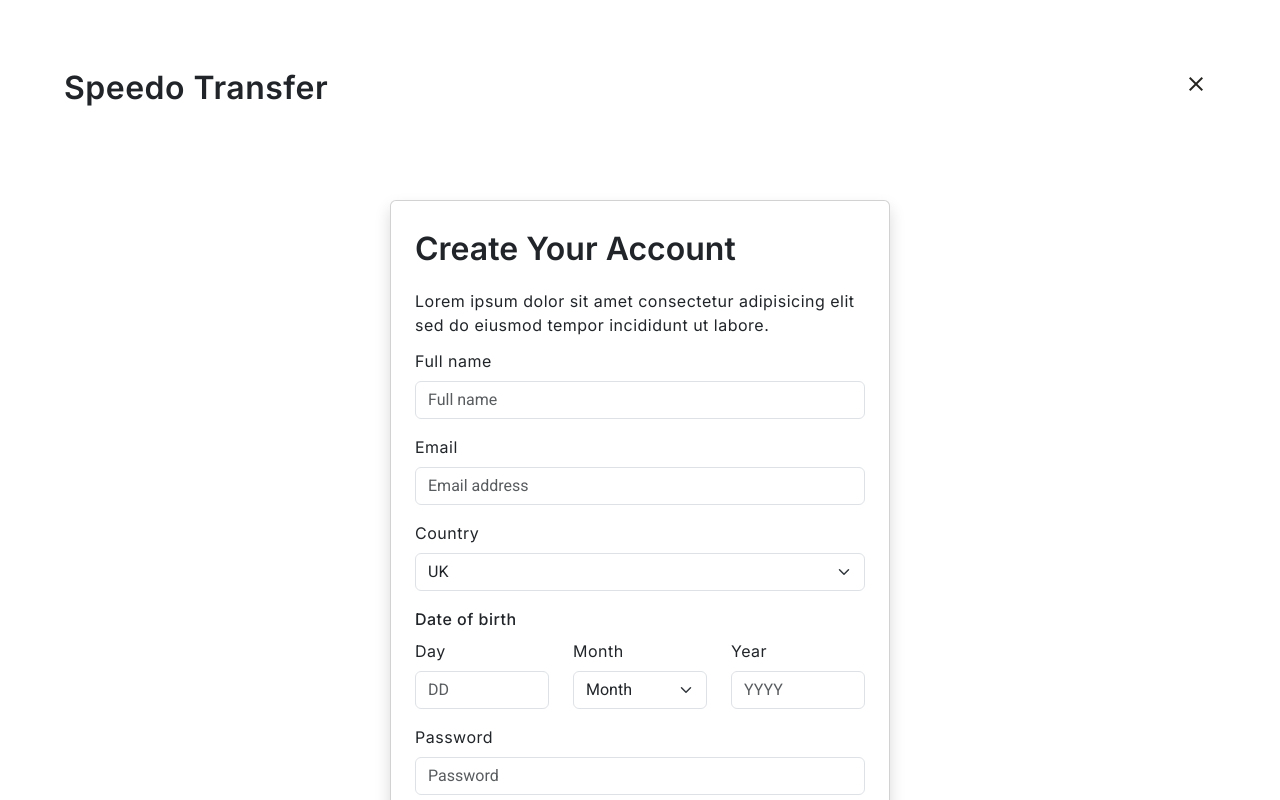
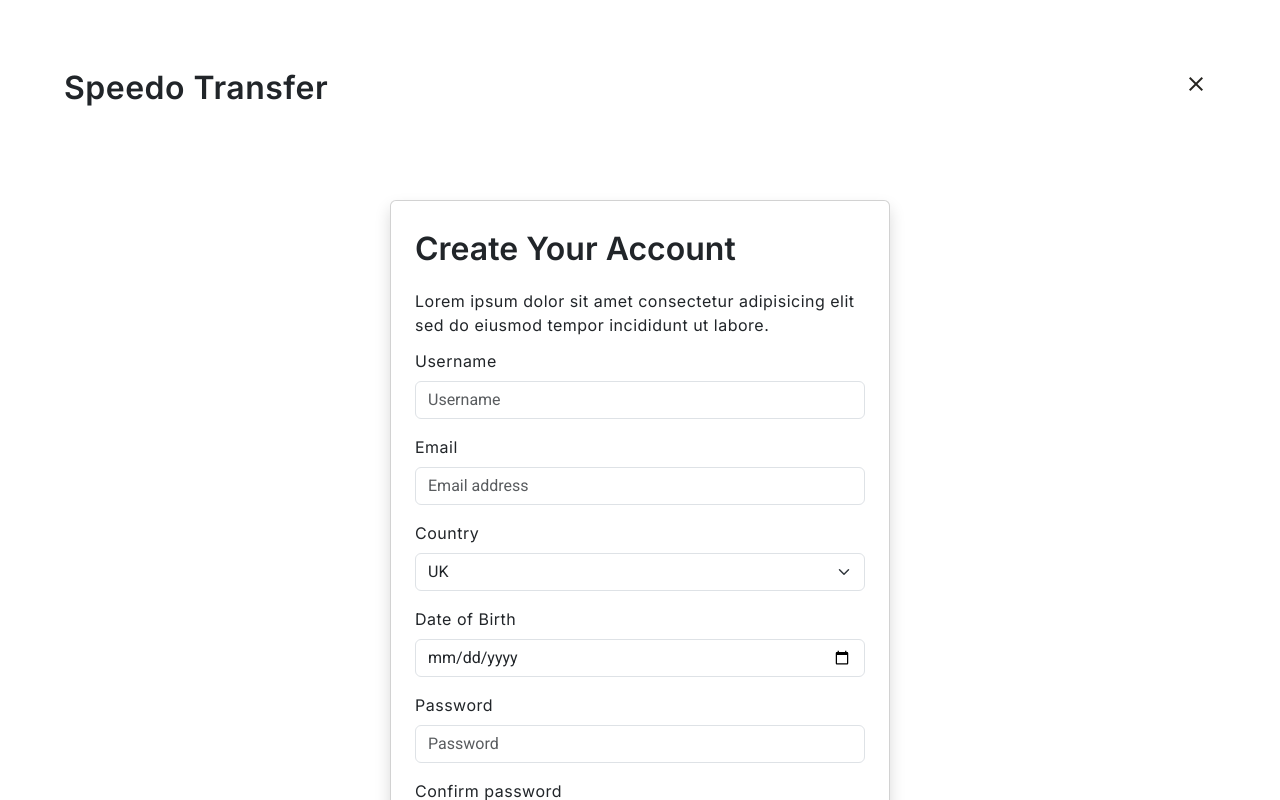
Before and after one commit to KareemAbdelnabi/BM-Internship-FrontEnd-Project-, an Angular app: page /register in a window 1280 px wide. Shown: the top 800 px of the page. Built offline with nearby package versions, Linux system fonts and the light colour scheme.

Commit message:
login adn registration

```diff
--- a/src/app/auth/login/login.component.html
+++ b/src/app/auth/login/login.component.html
@@ -14,7 +14,7 @@
       <form [formGroup]="loginForm" (ngSubmit)="onSubmit()">
         <div class="mb-3">
           <label for="email" class="body form-label">Your email address</label>
-        <input type="email" id="email" formControlName="email" class="form-control" [(ngModel)]="loginObj.userEmail" placeholder="Email@gmail.com" />
+          <input type="email" id="email" formControlName="email" class="form-control" [(ngModel)]="loginObj.email" placeholder="Email@gmail.com" />
           <div *ngIf="email?.invalid && email?.touched">
             <small *ngIf="email?.errors?.['required']" class="text-danger">Email is required</small>
             <small *ngIf="email?.errors?.['email']" class="text-danger">Enter a valid email address</small>
@@ -27,7 +27,7 @@
             <input
               [type]="showPassword ? 'text' : 'password'"
               id="password"
-            [(ngModel)]="loginObj.userPassword"
+              [(ngModel)]="loginObj.password"
               formControlName="password"
               class="form-control"
               placeholder="**********"
--- a/src/app/auth/login/login.component.ts
+++ b/src/app/auth/login/login.component.ts
@@ -13,16 +13,16 @@ import { Router, RouterOutlet } from '@angular/router';
   styleUrls: ['./login.component.scss']
 })
 export class LoginComponent {
-  loginObj: any={
-    "userEmail":"",
-    "userPassword":""
+  loginObj: any = {
+    "email": "",
+    "password": ""
   }
 
   http = inject(HttpClient);
-  router = inject(Router); // Inject the Router service
+  router = inject(Router);
 
   loginForm: FormGroup;
-  showPassword: boolean = false; // To toggle password visibility
+  showPassword: boolean = false;
 
   constructor(private fb: FormBuilder) {
     this.loginForm = this.fb.group({
@@ -31,7 +31,6 @@ export class LoginComponent {
     });
   }
 
-  // Custom validator to check for password strength
   passwordStrengthValidator(control: AbstractControl): ValidationErrors | null {
     const password = control.value;
     if (!password) {
@@ -54,31 +53,45 @@ export class LoginComponent {
       this.loginForm.markAllAsTouched();
       return;
     }
+
     const headers = new HttpHeaders({
       'Content-Type': 'application/json',
       'Accept': '*/*'
     });
+
     const email = this.loginForm.value.email;
     const password = this.loginForm.value.password;
     this.loginObj = {
-      userEmail: email,
-      userPassword: password
+      email: email,
+      password: password
     };
+
     console.log('Logging in with email:', email, 'and password:', password);
-    this.http.post("https://moneytransferapplication-production.up.railway.app/auth/login", this.loginObj, { headers: headers }).subscribe((res: any) => {
-      console.log(res);
-      console.log(res.result);
-    });
+
+    this.http.post("https://moneytransferapplication-production.up.railway.app/auth/login", this.loginObj, { headers: headers }).subscribe(
+      (response: any) => {
+        console.log('Login successful:', response);
+
+        // Store token and username in local storage
+        localStorage.setItem('token', response.token);
+        localStorage.setItem('username', response.username);
+
+        // Navigate to the desired route after successful login
+        this.router.navigate(['/home']);
+      },
+      (error) => {
+        console.error('Login failed:', error);
+        // Handle login error (e.g., display error message)
+      }
+    );
   }
 
-  // Method to toggle password visibility
   togglePasswordVisibility() {
     this.showPassword = !this.showPassword;
   }
 
-  // Method to handle the close button click
   onCloseClick() {
-    this.router.navigate(['/home']); // Navigate to the home page
+    this.router.navigate(['/home']);
   }
 
   get email() {
--- a/src/app/auth/registration-form/registration-form.component.html
+++ b/src/app/auth/registration-form/registration-form.component.html
@@ -8,18 +8,17 @@
     <p class="body">Lorem ipsum dolor sit amet consectetur adipisicing elit sed do eiusmod tempor incididunt ut labore.</p>
     <form [formGroup]="registrationForm" (ngSubmit)="onSubmit()">
       <div class="mb-3">
-        <label for="fullName" class="body form-label">Full name</label>
-        <input type="text" class="form-control" id="fullName" formControlName="fullName" placeholder="Full name">
-        <div *ngIf="registrationForm.get('fullName')?.invalid && registrationForm.get('fullName')?.touched">
-          <small class="text-danger">Full name is required</small>
+        <label for="username" class="body form-label">Username</label>
+        <input type="text" class="form-control" id="username" formControlName="username" placeholder="Username">
+        <div *ngIf="registrationForm.get('username')?.invalid && registrationForm.get('username')?.touched">
+          <small class="text-danger">Username is required</small>
         </div>
       </div>
       <div class="mb-3">
-        <label for="registrationEmail" class="body form-label">Email</label>
-        <input type="email" class="form-control" id="registrationEmail" formControlName="registrationEmail" placeholder="Email address">
-        <div *ngIf="registrationForm.get('registrationEmail')?.invalid && registrationForm.get('registrationEmail')?.touched">
-          <small class="text-danger" *ngIf="registrationForm.get('registrationEmail')?.errors?.['required']">Email is required</small>
-          <small class="text-danger" *ngIf="registrationForm.get('registrationEmail')?.errors?.['email']">Enter a valid email address</small>
+        <label for="email" class="body form-label">Email</label> <input type="email" class="form-control" id="email" formControlName="email" placeholder="Email address">
+        <div *ngIf="registrationForm.get('email')?.invalid && registrationForm.get('email')?.touched">
+          <small class="text-danger" *ngIf="registrationForm.get('email')?.errors?.['required']">Email is required</small>
+          <small class="text-danger" *ngIf="registrationForm.get('email')?.errors?.['email']">Enter a valid email address</small>
         </div>
       </div>
       <div class="mb-3">
@@ -29,49 +28,19 @@
         </select>
       </div>
       <div class="mb-3">
-        <label class="body-medium form-label">Date of birth</label>
-        <!-- <div class="d-flex justify-content-between">
-          <label>Day</label>
-          <label>Month</label>
-          <label>Year</label>
-        </div> -->
-        <div class="row">
-          <div class="col">
-            <label for="day" class="body form-label">Day</label>
-            <input type="text" class="form-control" placeholder="DD" >
-          </div>
-          <div class="col">
-            <label for="month" class="body form-label">Month</label>
-            <select class="form-select" >
-              <option>Month</option>
-              <option>January</option>
-              <option>February</option>
-              <option>March</option>
-              <option>April</option>
-              <option>May</option>
-              <option>June</option>
-              <option>July</option>
-              <option>August</option>
-              <option>September</option>
-              <option>October</option>
-              <option>November</option>
-              <option>December</option>
-              <!-- Add other months -->
-            </select>
-          </div>
-          <div class="col">
-            <label for="year" class="body form-label">Year</label>
-            <input type="text" class="form-control" placeholder="YYYY" >
-          </div>
+        <label for="dateOfBirth" class="body form-label">Date of Birth</label>
+        <input type="date" class="form-control" id="dateOfBirth" formControlName="dateOfBirth">
+        <div *ngIf="registrationForm.get('dateOfBirth')?.invalid && registrationForm.get('dateOfBirth')?.touched">
+          <small class="text-danger">Date of Birth is required</small>
         </div>
       </div>
       <div class="mb-3">
-        <label for="registrationPassword" class="body form-label">Password</label>
-        <input type="password" class="form-control" id="registrationPassword" formControlName="registrationPassword" placeholder="Password">
-        <div *ngIf="registrationForm.get('registrationPassword')?.invalid && registrationForm.get('registrationPassword')?.touched">
-          <small class="text-danger" *ngIf="registrationForm.get('registrationPassword')?.errors?.['required']">Password is required</small>
-          <small class="text-danger" *ngIf="registrationForm.get('registrationPassword')?.errors?.['minlength']">Password must be at least 6 characters long</small>
-          <small class="text-danger" *ngIf="registrationForm.get('registrationPassword')?.errors?.['passwordStrength']">{{ registrationForm.get('registrationPassword')?.errors?.['passwordStrength'] }}</small>
+        <label for="password" class="body form-label">Password</label>
+        <input type="password" class="form-control" id="password" formControlName="password" placeholder="Password">
+        <div *ngIf="registrationForm.get('password')?.invalid && registrationForm.get('password')?.touched">
+          <small class="text-danger" *ngIf="registrationForm.get('password')?.errors?.['required']">Password is required</small>
+          <small class="text-danger" *ngIf="registrationForm.get('password')?.errors?.['minlength']">Password must be at least 6 characters long</small>
+          <small class="text-danger" *ngIf="registrationForm.get('password')?.errors?.['passwordStrength']">{{ registrationForm.get('password')?.errors?.['passwordStrength'] }}</small>
         </div>
       </div>
       <div class="mb-3">
```
Also changed, not shown: src/app/auth/registration-form/registration-form.component.ts (+35 -13 lines). Lines whose indentation alone changed are shown as unchanged.
